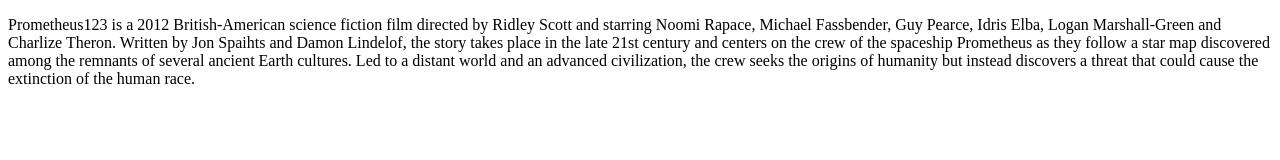
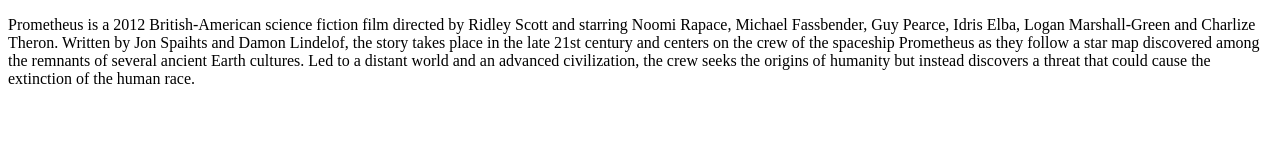
Before and after one commit to floreciita/Prometheus, a plain HTML site: page index.html in a window 1280 px wide. Drawn offline with Linux system fonts and the light colour scheme.

Commit message:
Update index.html

```diff
--- a/index.html
+++ b/index.html
@@ -6,6 +6,6 @@
     <title>Document</title>
 </head>
 <body>
-  <p>Prometheus123 is a 2012 British-American science fiction film directed by Ridley Scott and starring Noomi Rapace, Michael Fassbender, Guy Pearce, Idris Elba, Logan Marshall-Green and Charlize Theron. Written by Jon Spaihts and Damon Lindelof, the story takes place in the late 21st century and centers on the crew of the spaceship Prometheus as they follow a star map discovered among the remnants of several ancient Earth cultures. Led to a distant world and an advanced civilization, the crew seeks the origins of humanity but instead discovers a threat that could cause the extinction of the human race.</p>
+  <p>Prometheus is a 2012 British-American science fiction film directed by Ridley Scott and starring Noomi Rapace, Michael Fassbender, Guy Pearce, Idris Elba, Logan Marshall-Green and Charlize Theron. Written by Jon Spaihts and Damon Lindelof, the story takes place in the late 21st century and centers on the crew of the spaceship Prometheus as they follow a star map discovered among the remnants of several ancient Earth cultures. Led to a distant world and an advanced civilization, the crew seeks the origins of humanity but instead discovers a threat that could cause the extinction of the human race.</p>
 </body>
 </html>
```
